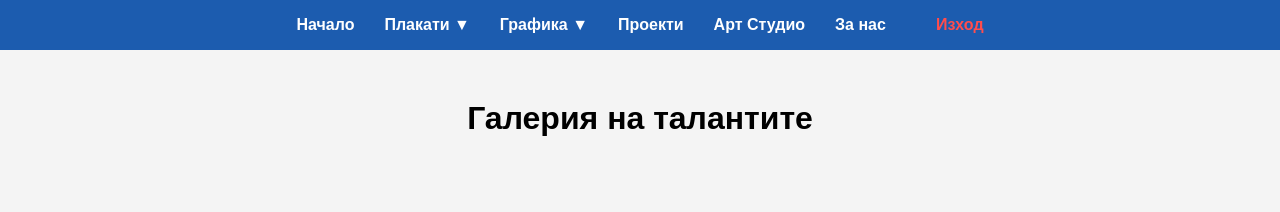
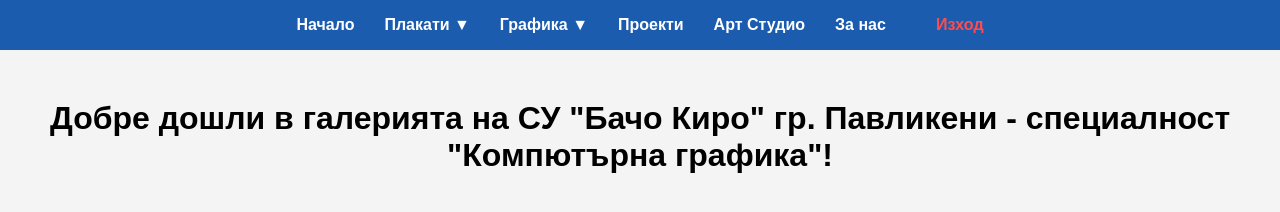
Before and after one commit to emoaltanov-commits/express-js-on-vercel, a website: page public/index.html in a window 1280 px wide. Drawn offline with Linux system fonts and the light colour scheme; no server answers; sample sign-in values are in the browser's storage.

Commit message:
Update index.html

```diff
--- a/public/index.html
+++ b/public/index.html
@@ -50,7 +50,7 @@
             <hr style="width: 80%; margin: 40px auto; border: 0.5px solid #eee;">
         </section>
 
-        <h1 id="gallery-title" style="text-align: center; margin-top: 30px;">Галерия на талантите</h1>
+        <h1 id="gallery-title" style="text-align: center; margin-top: 30px;">Добре дошли в галерията на СУ "Бачо Киро" гр. Павликени - специалност "Компютърна графика"!</h1>
         <div id="gallery" class="gallery-container"></div>
     </main>
 
```
